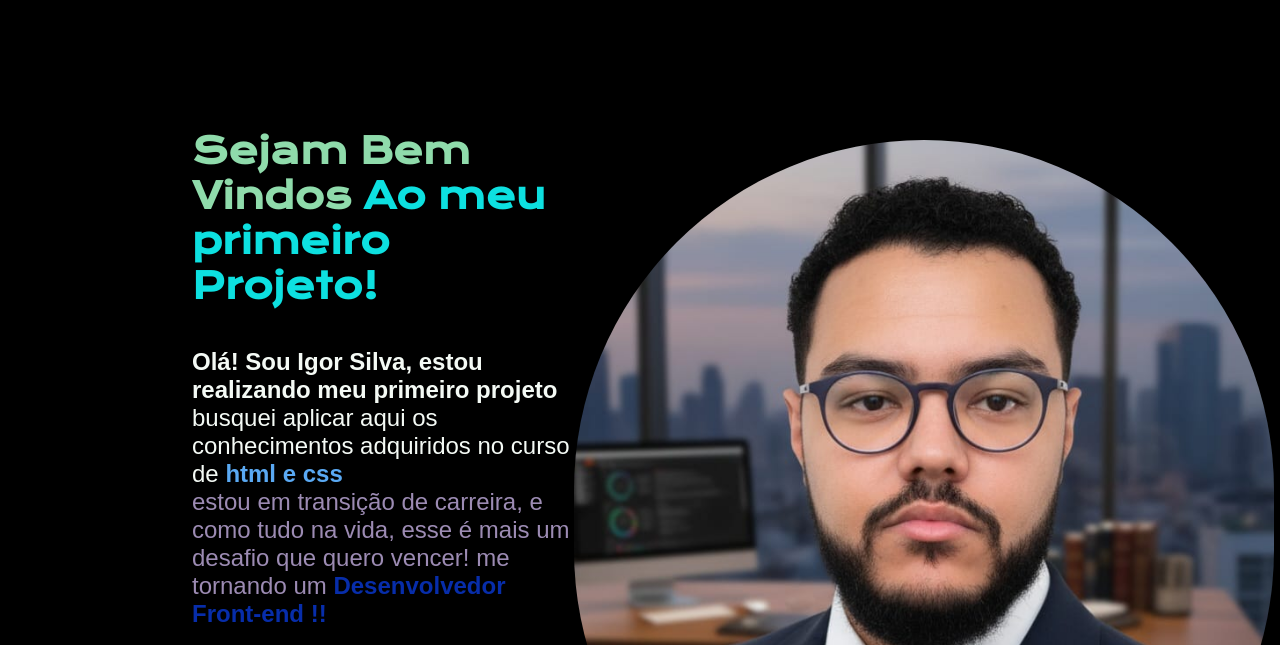
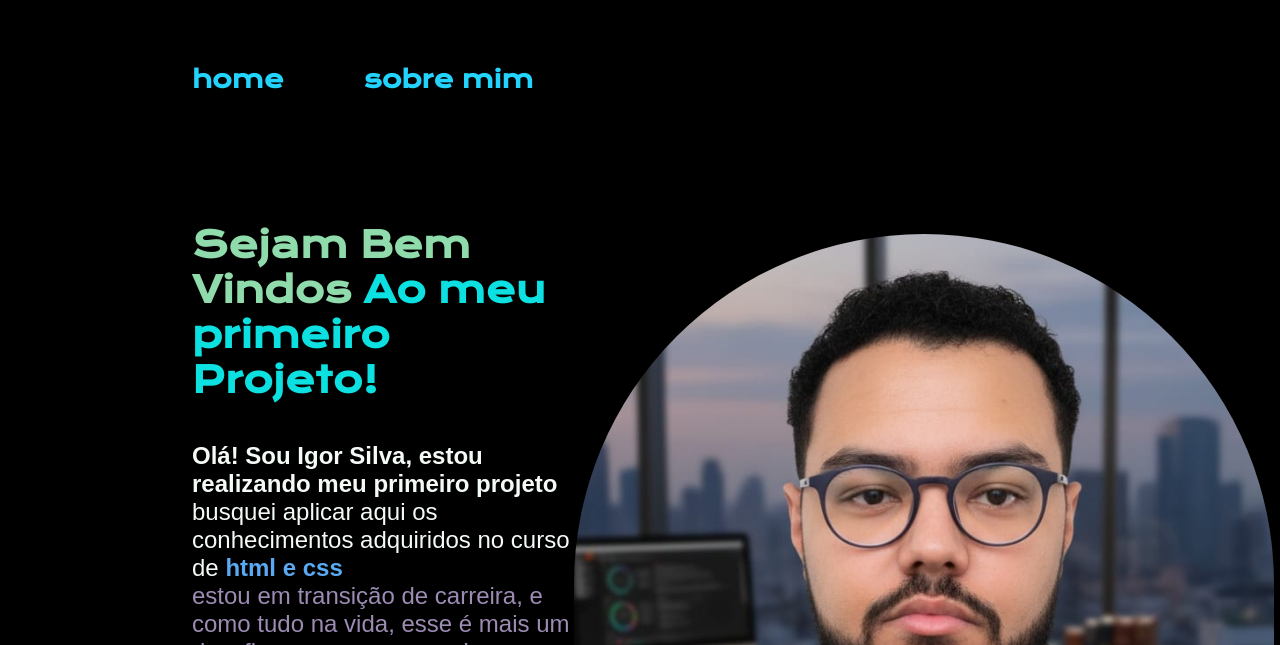
Before and after one commit to igorduarte1997/portf-lio, a plain HTML site: page index.html in a window 1280 px wide. Shown: the top 645 px of the page. Drawn offline with Linux system fonts and the light colour scheme.

Commit message:
estilizandoo cabecalho

```diff
--- a/index.html
+++ b/index.html
@@ -9,7 +9,12 @@
 </head>
 
 <body>
-    <header></header>
+   <header class="cabecalho">
+     <nav class="cabecalho__menu">
+        <a class="cabecalho__menu__link">home</a>
+       <a class="cabecalho__menu__link">sobre mim</a>
+     </nav>
+   </header>
     <main class="apresentacao">
         <section class="apresentacao__conteudo">
         <h1 class="apresentacao__conteudo__titulo">
--- a/styles/style.css
+++ b/styles/style.css
@@ -19,10 +19,26 @@ body
   background-color: black;
 color: #f4faf5;}
 
-.titulo-destaque {color: rgb(13, 224, 224);}
+.cabecalho{
+  padding: 5% 0% 0% 15%;
+}
+
+.cabecalho__menu{
+  display: flex;
+  gap: 80px;
+}
+
+.cabecalho__menu__link{
+font-family:krona one ;
+font-size: 24px;
+font-weight: 600;
+color: #22d4fd;
+}
 
 h1 {
   color: #8FDBAB;}
+
+  .titulo-destaque {color: rgb(13, 224, 224);}
 
 .apresentacao__minhafoto {
   width: 700px;
```
